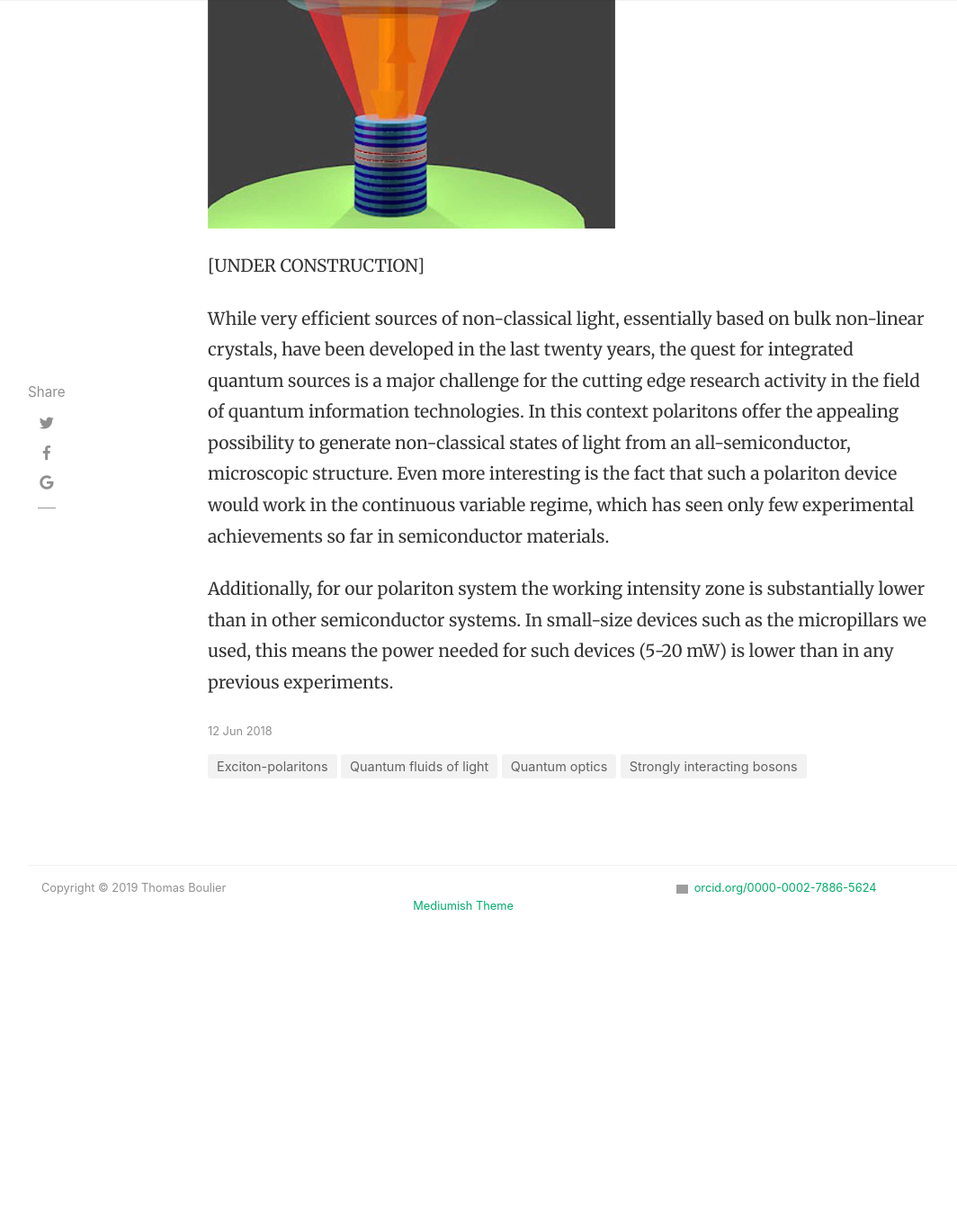
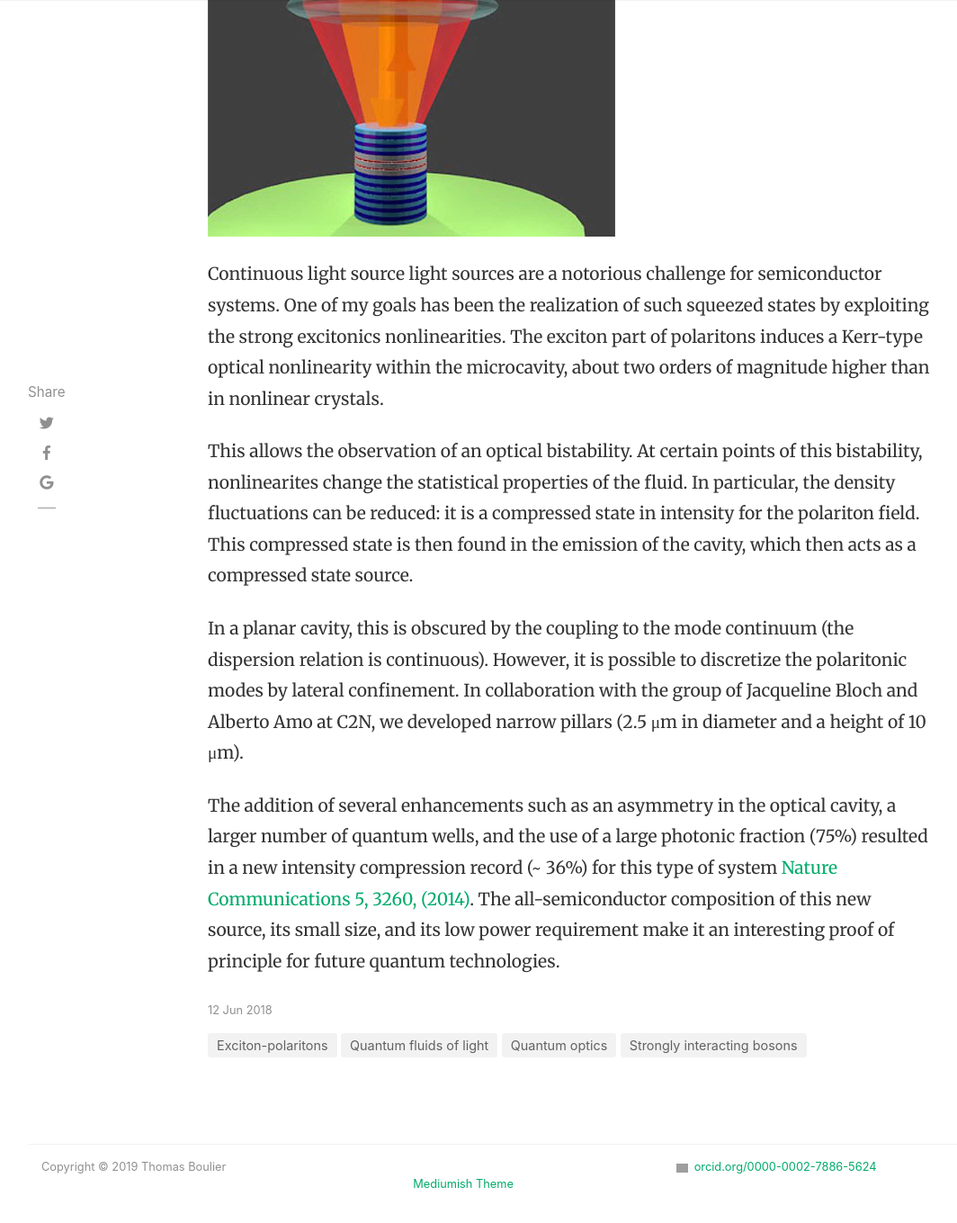
Before and after one commit to tboulier/tboulier.github.io, a Jekyll site: the page built from _posts/2018-06-12-Light-Squeezing-Polariton.md, in a window 1280 px wide and 1400 px high, scrolled down 994 px. Shown: the top 1359 px of the window at 90% size, without its empty margins (54-1118 px from the left). Built offline with Jekyll 4.4.1, drawn with Linux system fonts in a browser that asks for light colours; nearby versions of some CDN libraries; comment, search, counter and statistics services are not loaded; before the commit the page ends 2084 px from its top, so only the background shows below that; some of the changed text lies outside the part shown; grey boxes are pictures that could not be loaded.

Commit message:
Major updates: all

```diff
--- a/_posts/2018-06-12-Light-Squeezing-Polariton.md
+++ b/_posts/2018-06-12-Light-Squeezing-Polariton.md
@@ -1,16 +1,22 @@
 ---
 layout: post
 title:  "Squeezing of light with exciton-polariton interactions"
-author: sal
+author: Thomas
 categories: [ Quantum optics, Exciton-polaritons, Quantum fluids of light, Strongly interacting bosons ]
 image: assets/images/Squeezing-Pillar.jpg
 hidden: false
 ---
-[UNDER CONSTRUCTION]
+Continuous light source light sources are a notorious challenge for semiconductor systems.
+One of my goals has been the realization of such squeezed states by exploiting the strong excitonics nonlinearities.
+The exciton part of polaritons induces a Kerr-type optical nonlinearity within the microcavity, about two orders of magnitude higher than in nonlinear crystals.
 
-While very efficient sources of non-classical light, essentially based on bulk non-linear crystals, have been developed in the last twenty years, the quest for integrated quantum sources is a major challenge for the cutting edge research activity in the field of quantum information technologies.
-In this context polaritons offer the appealing possibility to generate non-classical states of light from an all-semiconductor, microscopic structure.
-Even more interesting is the fact that such a polariton device would work in the continuous variable regime, which has seen only few experimental achievements so far in semiconductor materials.
+This allows the observation of an optical bistability. At certain points of this bistability, nonlinearites change the statistical properties of the fluid.
+In particular, the density fluctuations can be reduced: it is a compressed state in intensity for the polariton field.
+This compressed state is then found in the emission of the cavity, which then acts as a compressed state source.
 
-Additionally, for our polariton system the working intensity zone is substantially lower than in other semiconductor systems.
-In small-size devices such as the micropillars we used, this means the power needed for such devices (5-20 mW) is lower than in any previous experiments.
+In a planar cavity, this is obscured by the coupling to the mode continuum (the dispersion relation is continuous).
+However, it is possible to discretize the polaritonic modes by lateral confinement.
+In collaboration with the group of Jacqueline Bloch and Alberto Amo at C2N, we developed narrow pillars (2.5 μm in diameter and a height of 10 μm).
+
+The addition of several enhancements such as an asymmetry in the optical cavity, a larger number of quantum wells, and the use of a large photonic fraction (75%) resulted in a new intensity compression record (~ 36%) for this type of system [Nature Communications 5, 3260, (2014)](https://www.nature.com/articles/ncomms4260).
+The all-semiconductor composition of this new source, its small size, and its low power requirement make it an interesting proof of principle for future quantum technologies.
```
Also changed, not shown: _posts/2017-10-09-Vorticity-Exciton-Polariton.md (+6 -5 lines), _posts/2018-01-14-Dephasing-Avalanche-Rydberg.md (+2 -1 lines), _posts/2018-06-12-What-is-a-Polariton.md (+17 -4 lines), _posts/2018-09-01-Parametric-Instability-Floquet.md (+3 -2 lines), README.md.
